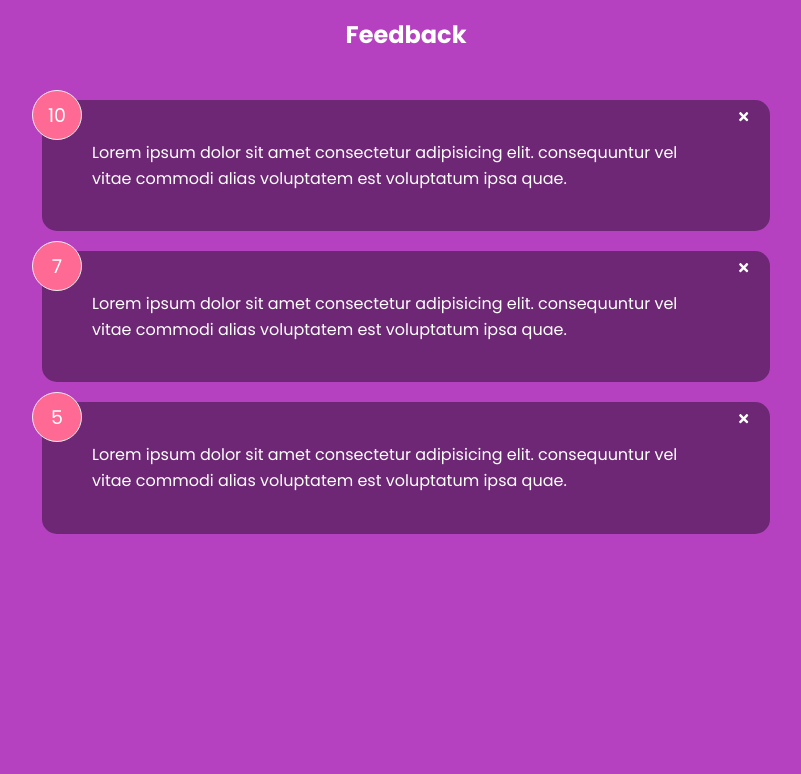
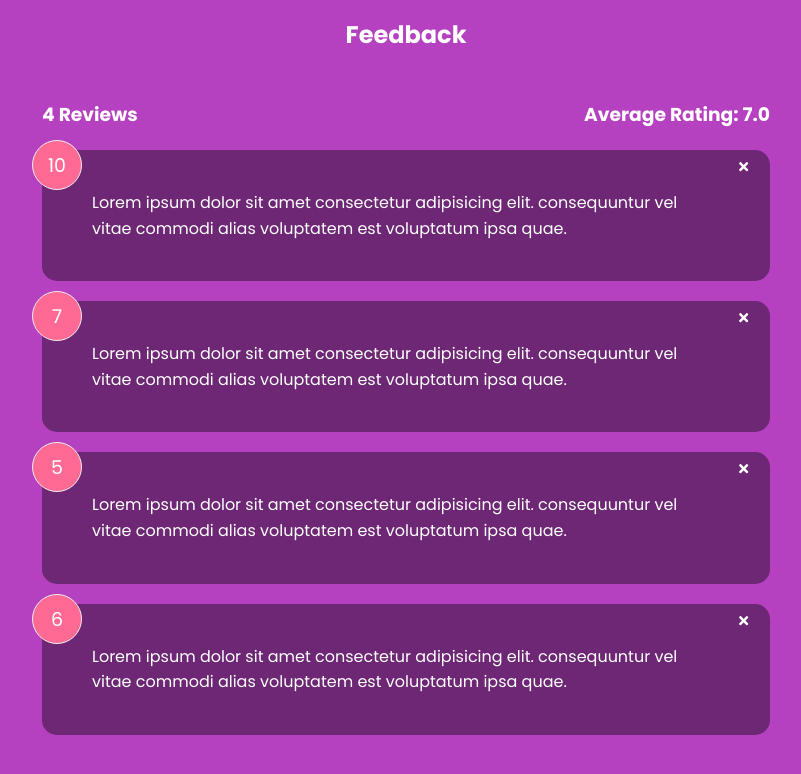
Before and after one commit to pengravity/feedback-app, a React (Create React App) app: page / in a window 1280 px wide. Shown: the top 774 px of the page, without its empty margins (234-1035 px from the left). Built offline with nearby package versions, Linux system fonts and the light colour scheme; the HTML template or start-up script is replaced by a standard one.

Commit message:
added FeedbackStats component

```diff
--- a/src/App.js
+++ b/src/App.js
@@ -3,6 +3,7 @@ import { useState } from 'react';
 
 import FeedbackList from './components/FeedbackList';
 import FeedbackData from './data/FeedbackData';
+import FeedbackStats from './components/FeedbackStats';
 
 import './App.css';
 
@@ -19,6 +20,7 @@ function App() {
     <>
       <Header />
       <div className='container'>
+        <FeedbackStats feedback={feedback} />
         <FeedbackList feedback={feedback} handleDelete={deleteFeedback} />
       </div>
     </>
--- /dev/null
+++ b/src/components/FeedbackStats.jsx
@@ -0,0 +1,24 @@
+import React from 'react';
+import PropTypes from 'prop-types';
+
+function FeedbackStats({ feedback }) {
+  let average =
+    feedback.reduce((acc, cur) => {
+      return acc + cur.rating;
+    }, 0) / feedback.length;
+
+  average = average.toFixed(1);
+
+  return (
+    <div className='feedback-stats'>
+      <h3>{feedback.length} Reviews </h3>
+      <h3>Average Rating: {isNaN(average) ? 0 : average}</h3>
+    </div>
+  );
+}
+
+FeedbackStats.propTypes = {
+  feedback: PropTypes.array.isRequired,
+};
+
+export default FeedbackStats;
--- a/src/data/FeedbackData.js
+++ b/src/data/FeedbackData.js
@@ -14,6 +14,11 @@ const FeedbackData = [
     rating: 5,
     text: 'Lorem ipsum dolor sit amet consectetur adipisicing elit. consequuntur vel vitae commodi alias voluptatem est voluptatum ipsa quae.',
   },
+  {
+    id: 4,
+    rating: 6,
+    text: 'Lorem ipsum dolor sit amet consectetur adipisicing elit. consequuntur vel vitae commodi alias voluptatem est voluptatum ipsa quae.',
+  },
 ];
 
 export default FeedbackData;
```
